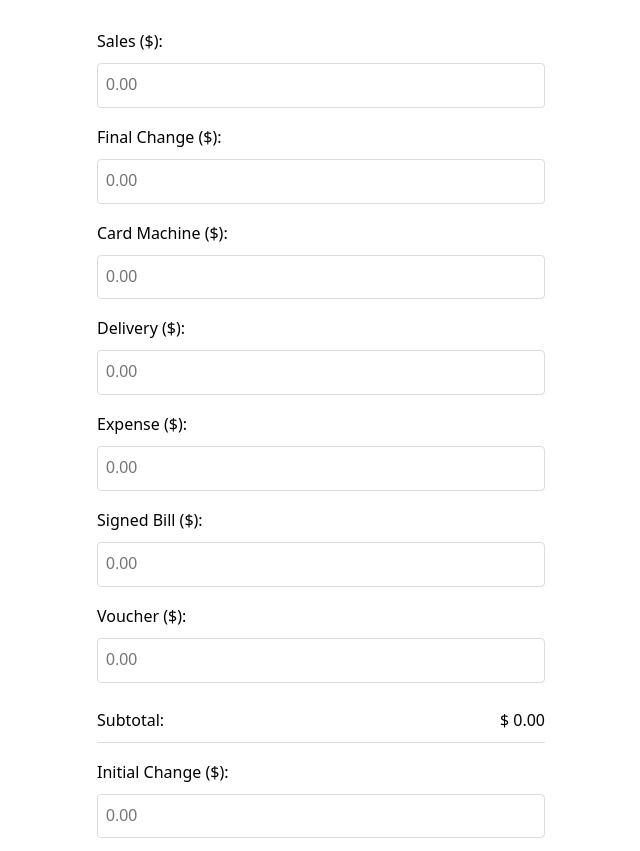
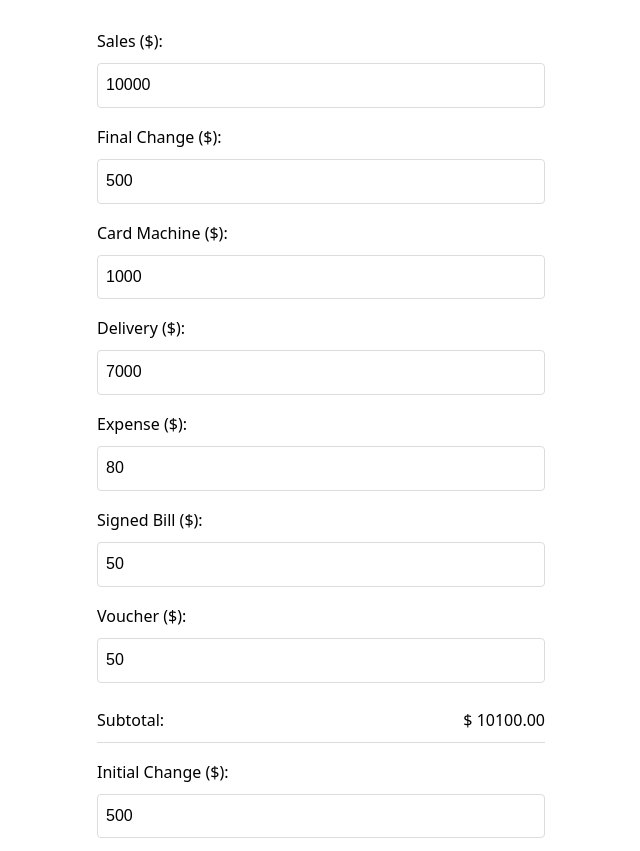
Before and after one commit to robzao/till-reconciler, a plain HTML site: page index.html in a window 1280 px wide. Shown: the part 74-925 px from the top of the page, without its empty margins (319-959 px from the left). Drawn offline with Linux system fonts and the light colour scheme.

Commit message:
Add value to input

```diff
--- a/index.html
+++ b/index.html
@@ -14,31 +14,31 @@
     <main id="calculator">
       <div class="input-group">
         <label for="sales">Sales ($):</label>
-        <input id="sales" type="text" placeholder="0.00" />
+        <input id="sales" type="text" value="10000" placeholder="0.00" />
       </div>
       <div class="input-group">
         <label for="final-change">Final Change ($):</label>
-        <input id="final-change" type="text" placeholder="0.00" />
+        <input id="final-change" type="text" value="500" placeholder="0.00" />
       </div>
       <div class="input-group">
         <label for="card-machine">Card Machine ($):</label>
-        <input id="card-machine" type="text" placeholder="0.00" />
+        <input id="card-machine" type="text" value="1000" placeholder="0.00" />
       </div>
       <div class="input-group">
         <label for="delivery">Delivery ($):</label>
-        <input id="delivery" type="text" placeholder="0.00" />
+        <input id="delivery" type="text" value="7000" placeholder="0.00" />
       </div>
       <div class="input-group">
         <label for="expense">Expense ($):</label>
-        <input id="expense" type="text" placeholder="0.00" />
+        <input id="expense" type="text" value="80" placeholder="0.00" />
       </div>
       <div class="input-group">
         <label for="signed-bill">Signed Bill ($):</label>
-        <input id="signed-bill" type="text" placeholder="0.00" />
+        <input id="signed-bill" type="text" value="50" placeholder="0.00" />
       </div>
       <div class="input-group">
         <label for="voucher">Voucher ($):</label>
-        <input id="voucher" type="text" placeholder="0.00" />
+        <input id="voucher" type="text" value="50" placeholder="0.00" />
       </div>
       <div class="output-group">
         <span>Subtotal:</span>
@@ -46,11 +46,11 @@
       </div>
       <div class="input-group">
         <label for="initial-change">Initial Change ($):</label>
-        <input id="initial-change" type="text" placeholder="0.00" />
+        <input id="initial-change" type="text" value="500" placeholder="0.00" />
       </div>
       <div class="input-group">
         <label for="deduction-rate">Deduction Rate (%):</label>
-        <input id="deduction-rate" type="text" placeholder="0" />
+        <input id="deduction-rate" type="text" value="20" placeholder="0.00" />
       </div>
       <div class="output-group">
         <span>Deduction:</span>
```
